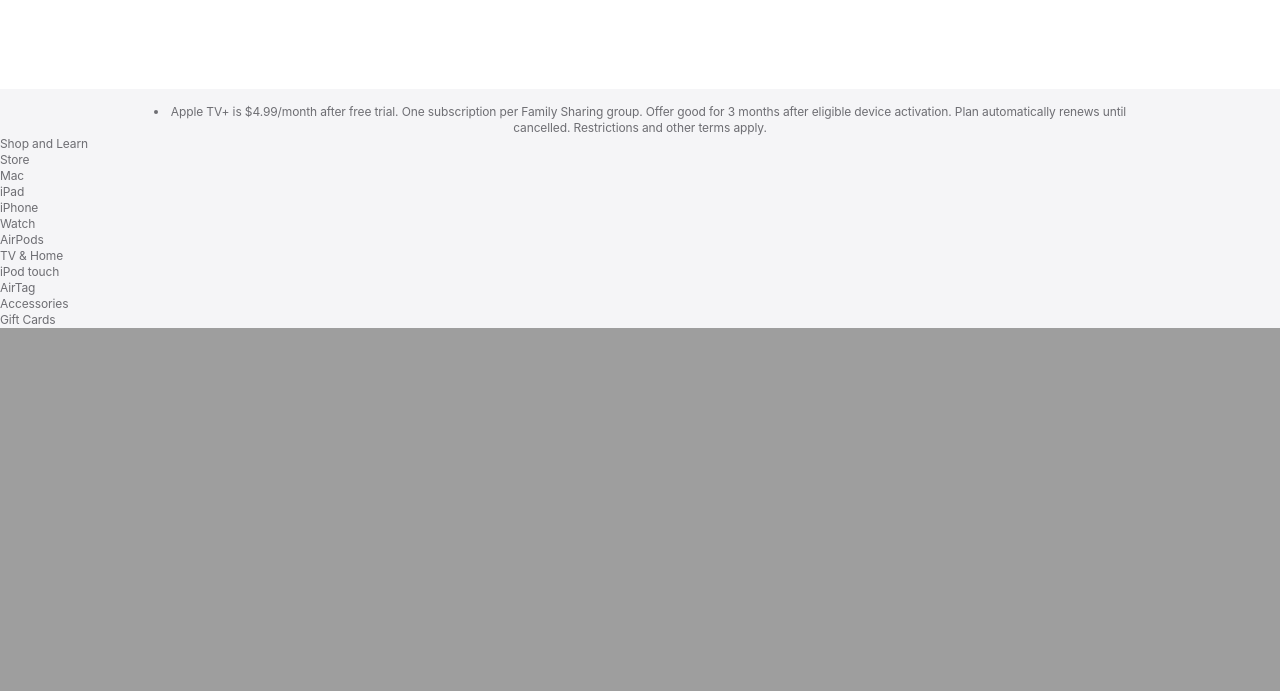
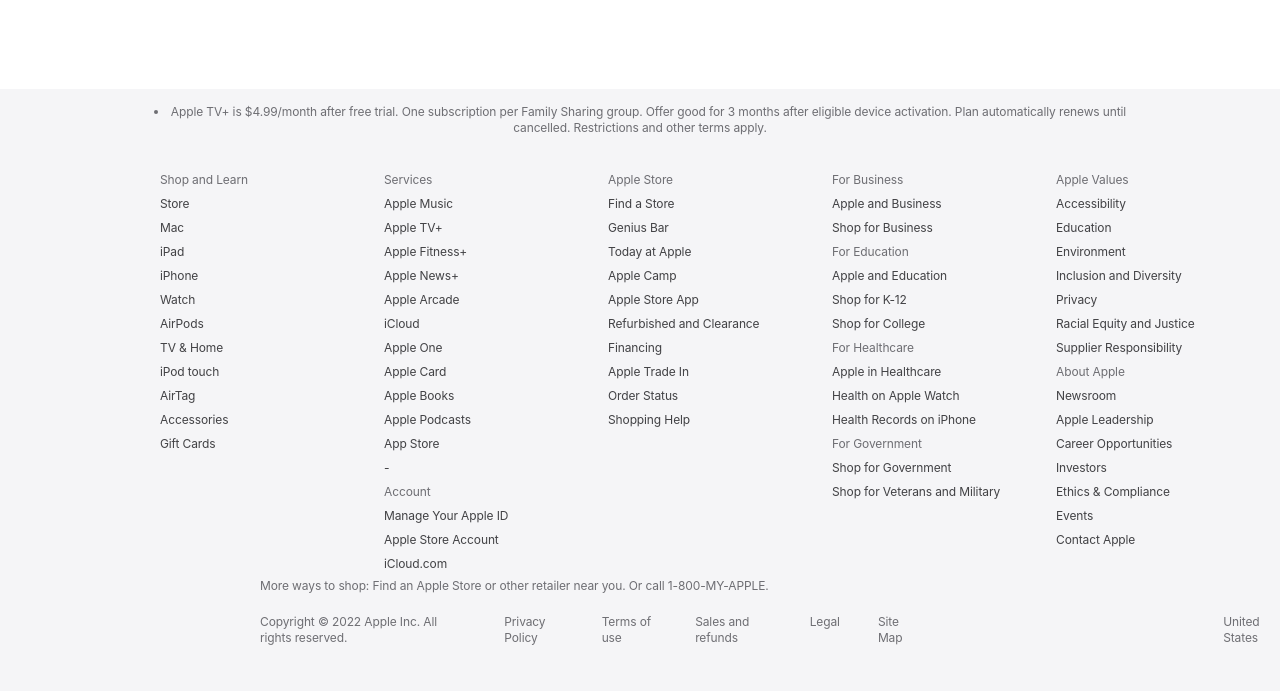
Before and after one commit to odmaralt/appleCloneWebsite, a PHP site: page / in a window 1280 px wide; the page is wider, and only the part inside the window is pictured. Shown: the part 4076-4767 px from the top of that part. Before the commit the page ends 4404 px from the top of that part, so only its background shows below. Run offline with PHP 8.4, Linux system fonts and the light colour scheme.

Commit message:
test commit

```diff
--- a/index.css
+++ b/index.css
@@ -1,7 +1,6 @@
 * {
   padding: 0;
   margin: 0;
-  pointer-events: all;
 }
 .navbar {
   background-color: rgba(0, 0, 0, 0.8);
@@ -491,15 +490,17 @@
 .footer {
   width: 100%;
   background-color: #f5f5f7;
-  color: #6e6e73;
-  text-align: center;
+  color: #424245;
   font-size: 1em;
   padding-top: 15px;
   top: calc(520% + 5px);
   position: absolute;
 }
+.rows {
+  display: flex;
+}
 
-#footer1 {
+.footer1 {
   font-size: 12px;
   line-height: 1.33337;
   font-weight: 400;
@@ -511,16 +512,103 @@
 }
 
 .listone {
-  display: table-cell;
   list-style: none;
   text-align: left;
   vertical-align: middle;
   font-size: 12px;
-  line-height: 1.33337;
+  line-height: 2;
   font-weight: 400;
   letter-spacing: -0.01em;
   font-family: "SF Pro Text", "Myriad Set Pro", "SF Pro Icons",
     "Apple Legacy Chevron", "Helvetica Neue", "Helvetica", "Arial", sans-serif;
-  margin-right: 20px;
-  margin-bottom: 0.8em;
+
+  margin-top: 32px;
+  flex-basis: 25%;
+  margin-left: 160px;
 }
+
+.listtwo {
+  list-style: none;
+  text-align: left;
+  vertical-align: middle;
+  font-size: 12px;
+  line-height: 2;
+  font-weight: 400;
+  letter-spacing: -0.01em;
+  font-family: "SF Pro Text", "Myriad Set Pro", "SF Pro Icons",
+    "Apple Legacy Chevron", "Helvetica Neue", "Helvetica", "Arial", sans-serif;
+
+  margin-top: 32px;
+  flex-basis: 25%;
+}
+
+.listthree {
+  list-style: none;
+  text-align: left;
+  vertical-align: middle;
+  font-size: 12px;
+  line-height: 2;
+  font-weight: 400;
+  letter-spacing: -0.01em;
+  font-family: "SF Pro Text", "Myriad Set Pro", "SF Pro Icons",
+    "Apple Legacy Chevron", "Helvetica Neue", "Helvetica", "Arial", sans-serif;
+
+  margin-top: 32px;
+  flex-basis: 25%;
+}
+.listfour {
+  list-style: none;
+  text-align: left;
+  vertical-align: middle;
+  font-size: 12px;
+  line-height: 2;
+  font-weight: 400;
+  letter-spacing: -0.01em;
+  font-family: "SF Pro Text", "Myriad Set Pro", "SF Pro Icons",
+    "Apple Legacy Chevron", "Helvetica Neue", "Helvetica", "Arial", sans-serif;
+
+  margin-top: 32px;
+  flex-basis: 25%;
+}
+.listfive {
+  list-style: none;
+  text-align: left;
+  vertical-align: middle;
+  font-size: 12px;
+  line-height: 2;
+  font-weight: 400;
+  letter-spacing: -0.01em;
+  font-family: "SF Pro Text", "Myriad Set Pro", "SF Pro Icons",
+    "Apple Legacy Chevron", "Helvetica Neue", "Helvetica", "Arial", sans-serif;
+
+  margin-top: 32px;
+  flex-basis: 25%;
+}
+
+.titlefooter {
+  color: #6e6e73;
+}
+
+#footer2 {
+  padding-left: 260px;
+}
+
+.footer3 {
+  text-align: center;
+}
+
+.footer4 {
+  display: flex;
+  font-size: 12px;
+  line-height: 1.33337;
+  word-spacing: normal;
+  font-weight: 400;
+  letter-spacing: -0.01em;
+  font-family: "SF Pro Text", "Myriad Set Pro", "SF Pro Icons",
+    "Apple Legacy Chevron", "Helvetica Neue", "Helvetica", "Arial", sans-serif;
+  list-style: none;
+  color: #6e6e73;
+  padding-top: 20px;
+  padding-left: 260px;
+  margin-bottom: 45px;
+}
--- a/index.html
+++ b/index.html
@@ -104,7 +104,7 @@
       <div class="page3">
         <p id="coda1">An Apple Original Film</p>
         <span id="coda2">CODA</span>
-        <p id="coda3">WINNER OF 3 ACADEMY AWARDS</p>
+        <p id="coda3">winner of 3 academy awards</p>
         <p id="coda4">INCLUDING BEST PICTURE</p>
         <a
           class="navlink4"
@@ -199,16 +199,20 @@
         >
       </div>
       <footer class="footer">
-        <div id="footer1">
-          <li>
+        <div class="footer1 footer3">
+          <li class="titlefooter">
             Apple TV+ is $4.99/month after free trial. One subscription per
             Family Sharing group. Offer good for 3 months after eligible device
             activation. Plan automatically renews until
           </li>
-          <p>cancelled. Restrictions and other terms apply.</p>
+
+          <p class="titlefooter">
+            cancelled. Restrictions and other terms apply.
+          </p>
         </div>
+        <div class="rows">
           <div class="listone">
-          <li>Shop and Learn</li>
+            <li class="titlefooter">Shop and Learn</li>
             <li>Store</li>
             <li>Mac</li>
             <li>iPad</li>
@@ -221,6 +225,89 @@
             <li>Accessories</li>
             <li>Gift Cards</li>
           </div>
+          <div class="listtwo">
+            <li class="titlefooter">Services</li>
+            <li>Apple Music</li>
+            <li>Apple TV+</li>
+            <li>Apple Fitness+</li>
+            <li>Apple News+</li>
+            <li>Apple Arcade</li>
+            <li>iCloud</li>
+            <li>Apple One</li>
+            <li>Apple Card</li>
+            <li>Apple Books</li>
+            <li>Apple Podcasts</li>
+            <li>App Store</li>
+            <li>-</li>
+            <li class="titlefooter">Account</li>
+            <li>Manage Your Apple ID</li>
+            <li>Apple Store Account</li>
+            <li>iCloud.com</li>
+          </div>
+          <div class="listthree">
+            <li class="titlefooter">Apple Store</li>
+            <li>Find a Store</li>
+            <li>Genius Bar</li>
+            <li>Today at Apple</li>
+            <li>Apple Camp</li>
+            <li>Apple Store App</li>
+            <li>Refurbished and Clearance</li>
+            <li>Financing</li>
+            <li>Apple Trade In</li>
+            <li>Order Status</li>
+            <li>Shopping Help</li>
+          </div>
+          <div class="listfour">
+            <li class="titlefooter">For Business</li>
+            <li>Apple and Business</li>
+            <li>Shop for Business</li>
+            <li class="titlefooter">For Education</li>
+            <li>Apple and Education</li>
+            <li>Shop for K-12</li>
+            <li>Shop for College</li>
+            <li class="titlefooter">For Healthcare</li>
+            <li>Apple in Healthcare</li>
+            <li>Health on Apple Watch</li>
+            <li>Health Records on iPhone</li>
+            <li class="titlefooter">For Government</li>
+            <li>Shop for Government</li>
+            <li>Shop for Veterans and Military</li>
+          </div>
+          <div class="listfive">
+            <li class="titlefooter">Apple Values</li>
+            <li>Accessibility</li>
+            <li>Education</li>
+            <li>Environment</li>
+            <li>Inclusion and Diversity</li>
+            <li>Privacy</li>
+            <li>Racial Equity and Justice</li>
+            <li>Supplier Responsibility</li>
+            <li class="titlefooter">About Apple</li>
+            <li>Newsroom</li>
+            <li>Apple Leadership</li>
+            <li>Career Opportunities</li>
+            <li>Investors</li>
+            <li>Ethics & Compliance</li>
+            <li>Events</li>
+            <li>Contact Apple</li>
+          </div>
+        </div>
+        <div>
+          <p id="footer2" class="footer1 titlefooter">
+            More ways to shop: Find an Apple Store or other retailer near you.
+            Or call 1-800-MY-APPLE.
+          </p>
+        </div>
+        <div class="footer4">
+          <li>Copyright © 2022 Apple Inc. All rights reserved.</li>
+          <li style="padding-left: 40px;">Privacy Policy</li>
+          <li style="padding-left: 38px;">Terms of use</li>
+          <li style="padding-left: 38px;">Sales and refunds</li>
+          <li style="padding-left: 38px;">Legal</li>
+          <li style="padding-left: 38px;">Site Map</li>
+          <li style="padding-left: 308px;">United States</li>
+        </div>
+
       </footer>
     </body>
   </body>
```
Lines whose indentation alone changed are shown as unchanged.
